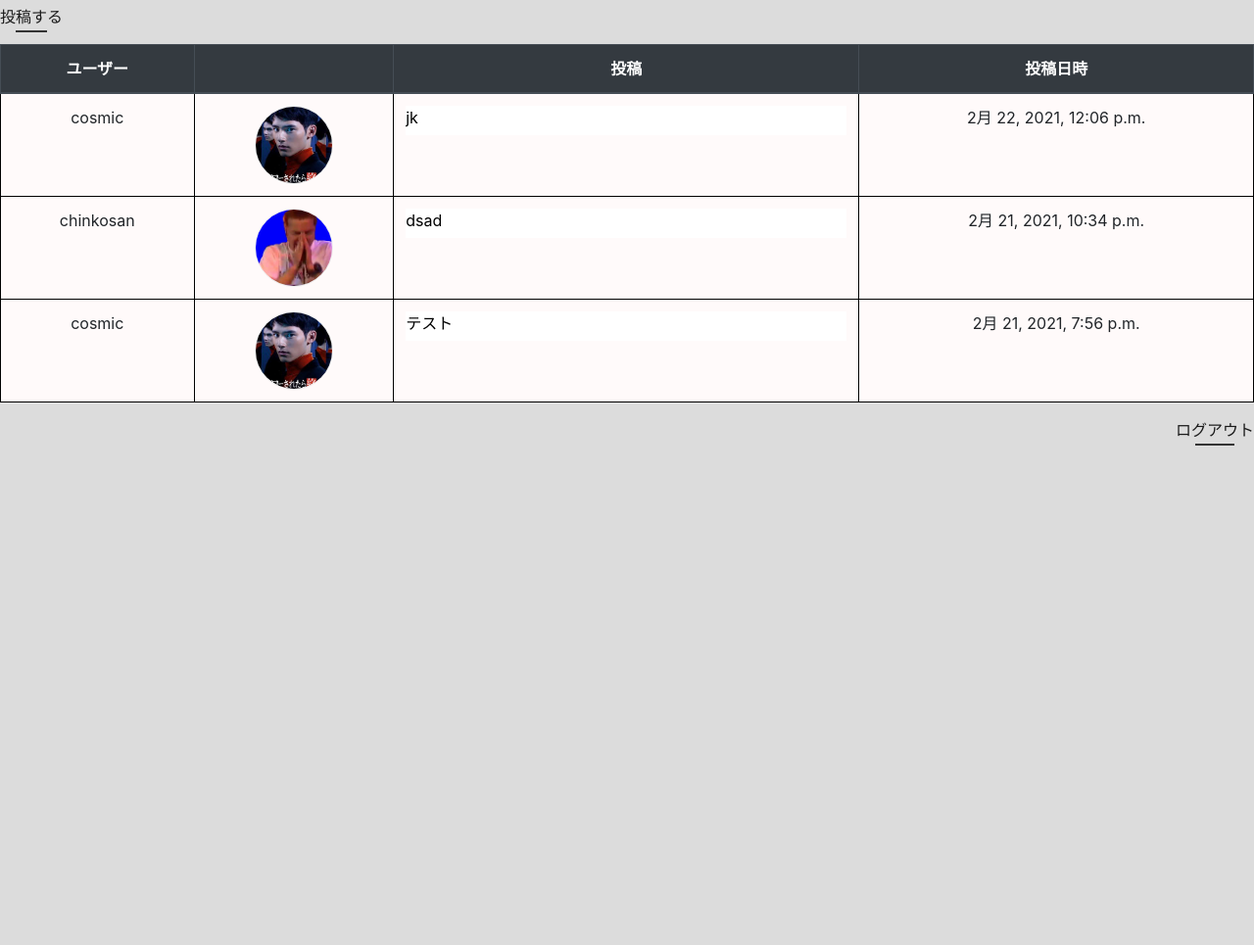
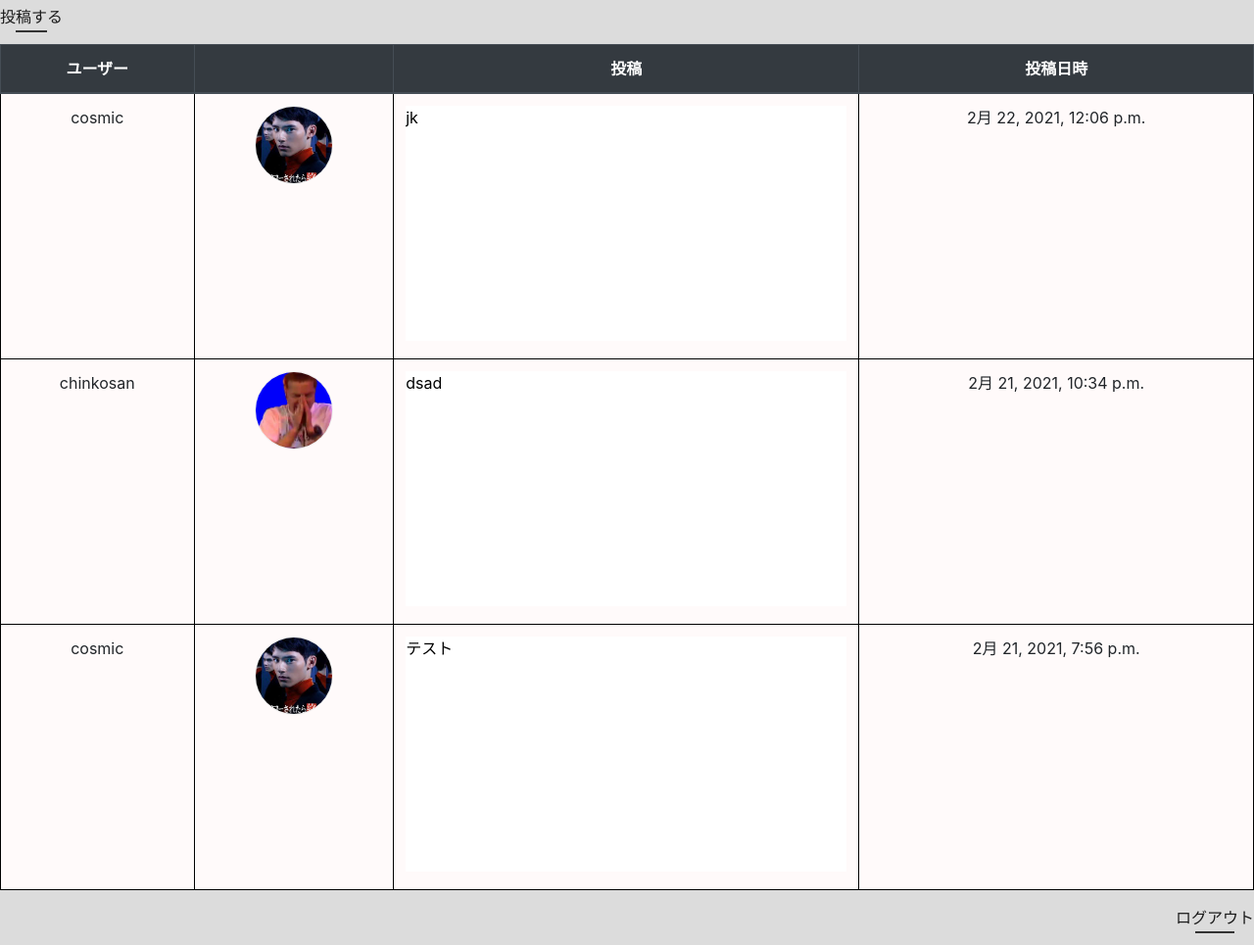
Before and after one commit to t18cs020/mysns, a Django app: page /cosmicsns/list/ in a window 1280 px wide. Shown: the part 214-1179 px from the top of the page at 98% size. Before the commit the page ends 669 px from the top, so only its background shows below. Run offline with Django 3.2, Linux system fonts and the light colour scheme; a user stored in the database is signed in; data comes from the database, SQL or seed files in the repository; some libraries are stand-ins or nearby versions.

Commit message:
Update posts_list.html

```diff
--- a/cosmicsns/templates/cosmicsns/posts_list.html
+++ b/cosmicsns/templates/cosmicsns/posts_list.html
@@ -162,7 +162,7 @@
 	textarea{
     	 resize: none;
     	 width:100%;
-    	 height:30px;
+    	 height:15em;
  		 }
  		 textarea:focus {
 	   		background-color: #ffffe0;
```
